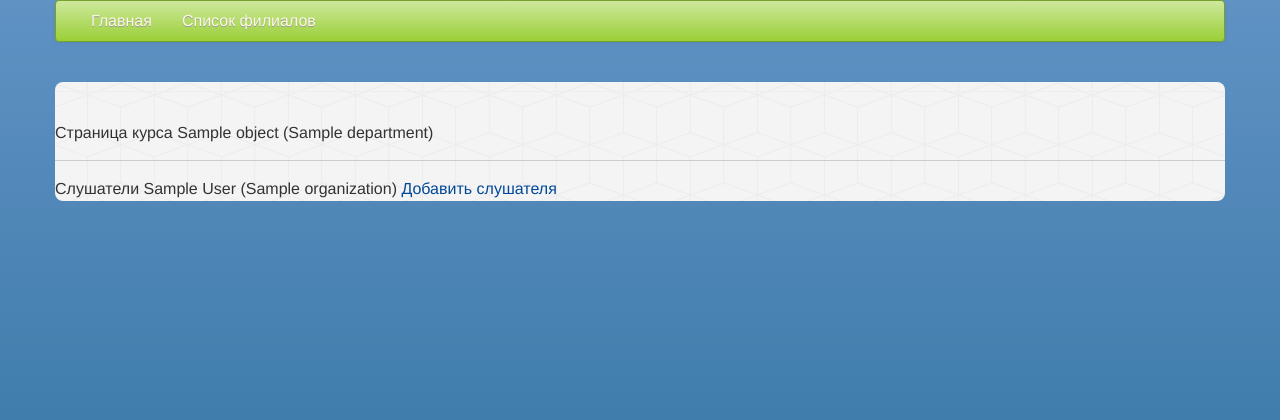
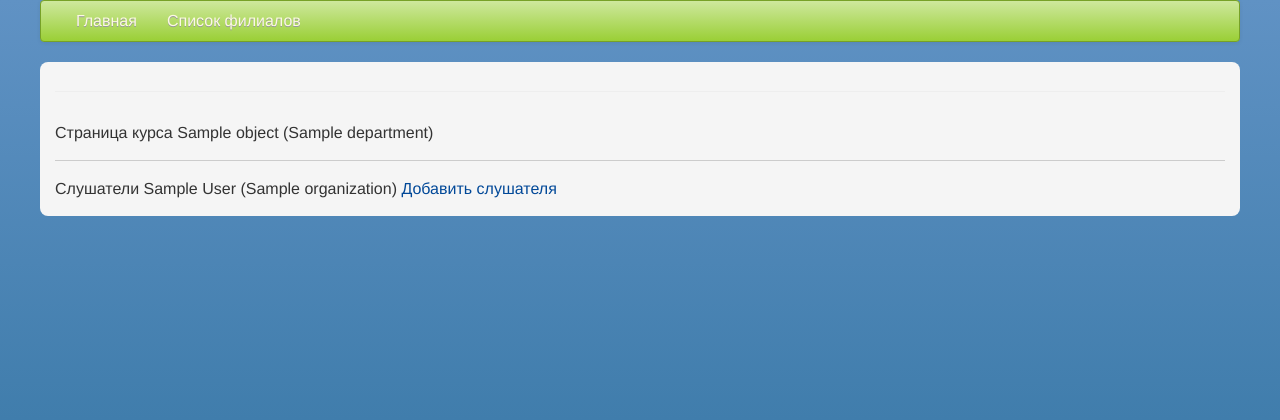
Before and after one commit to summerisgone/umc-kurator, a Django app: template schedule/core/templates/core/course_detail.html in a window 1280 px wide. Shown: the top 420 px of the page. Run offline with Django 3.2, Linux system fonts and the light colour scheme; the template is opened without the code that fills it: most values are stand-ins (such as "Sample title", 1, 10 or a date in 2020); some libraries are stand-ins or nearby versions.

Commit message:
Поправил верстку, включил CRUD

```diff
--- a/media/css/main.css
+++ b/media/css/main.css
@@ -116,13 +116,21 @@ body {
     filter: progid:DXImageTransform.Microsoft.gradient( startColorstr='#6092c4', endColorstr='#236a96',GradientType=0 ); /* IE6-9 */
 }
 
-.content {
-    background: url('../img/cubes.png') repeat;
+.container-wrapper.main {
+    background: #f5f5f5;
     -moz-border-radius: 8px;
     -webkit-border-radius: 8px;
     border-radius: 8px;
-    /*width: 1200px;*/
-    /*padding: 15px;*/
+    margin: auto;
+    padding-bottom: 15px;
+}
+
+.container-wrapper {
+    margin: auto;
+    width: 1200px;
+}
+
+.container-wrapper .container {
     margin: auto;
 }
 
--- a/schedule/core/urls.py
+++ b/schedule/core/urls.py
@@ -1,6 +1,7 @@
 # -*- coding: utf-8 -*-
 from django.conf.urls.defaults import patterns, include, url
 from schedule.core.views import DepartmentList, DepartmentDetail, CourseDetail, AddListener, CourseAdd
+
 
 urlpatterns = patterns('',
     url(r'^$', DepartmentList.as_view(), name='department_list'),
--- a/schedule/settings.py
+++ b/schedule/settings.py
@@ -85,6 +85,7 @@ INSTALLED_APPS = [
     'django.contrib.staticfiles',
     'schedule.core',
     'schedule.auth',
+    'schedule.crud',
 ]
 
 TEMPLATE_LOADERS = (
--- a/schedule/urls.py
+++ b/schedule/urls.py
@@ -3,11 +3,17 @@ from django.conf.urls.defaults import *
 from django.conf import settings
 from django.contrib import admin
 from django.contrib.staticfiles.urls import staticfiles_urlpatterns
+from schedule.crud.models import crud
+
+crud.register('core.Course')
+crud.register('core.Vizit')
+crud.register('core.Subject')
 
 admin.autodiscover()
 
 urlpatterns = patterns('',
     (r'^', include('schedule.core.urls')),
+    (r'^crud/', include('schedule.crud.urls')),
     (r'^admin/', include(admin.site.urls)),
 )
 
--- a/templates/base.html
+++ b/templates/base.html
@@ -20,7 +20,7 @@
 </head>
 <body>
 <div class="wrapper">
-<nav class="container">
+<div class="container-wrapper">
     <div class="navbar">
         <div class="navbar-inner">
             {% block menu %}
@@ -29,13 +29,11 @@
         </div>
     </div>
     {% block breadcrumbs %}{% endblock %}
-</nav>
-<div class="container">
-    <div class="content">
+</div>
+<div class="container-wrapper main"><div class="container">
         {% block content_title %}{% endblock %}
         {% block content %}{% endblock %}
-    </div>
-</div>
+</div></div>
 <div class="push"></div>
 </div>
 <footer class="footer container-fluid">
```
